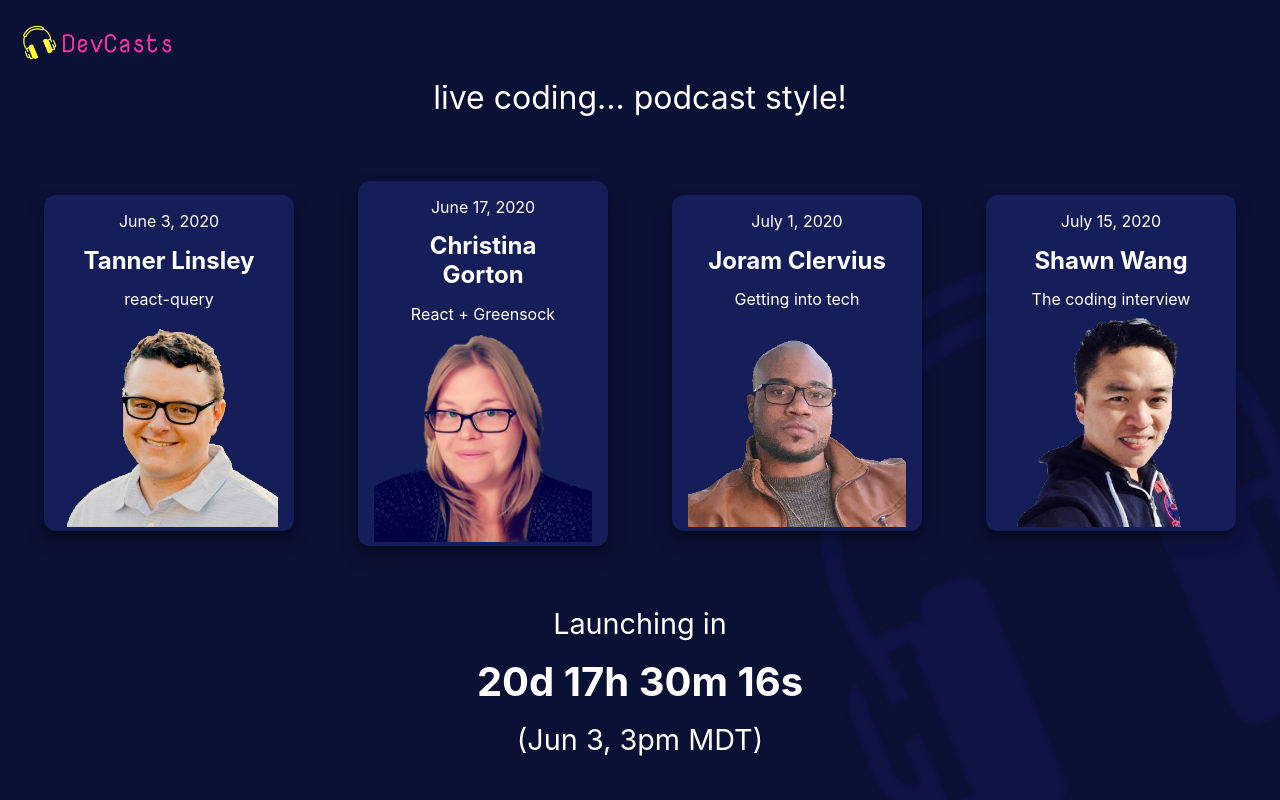
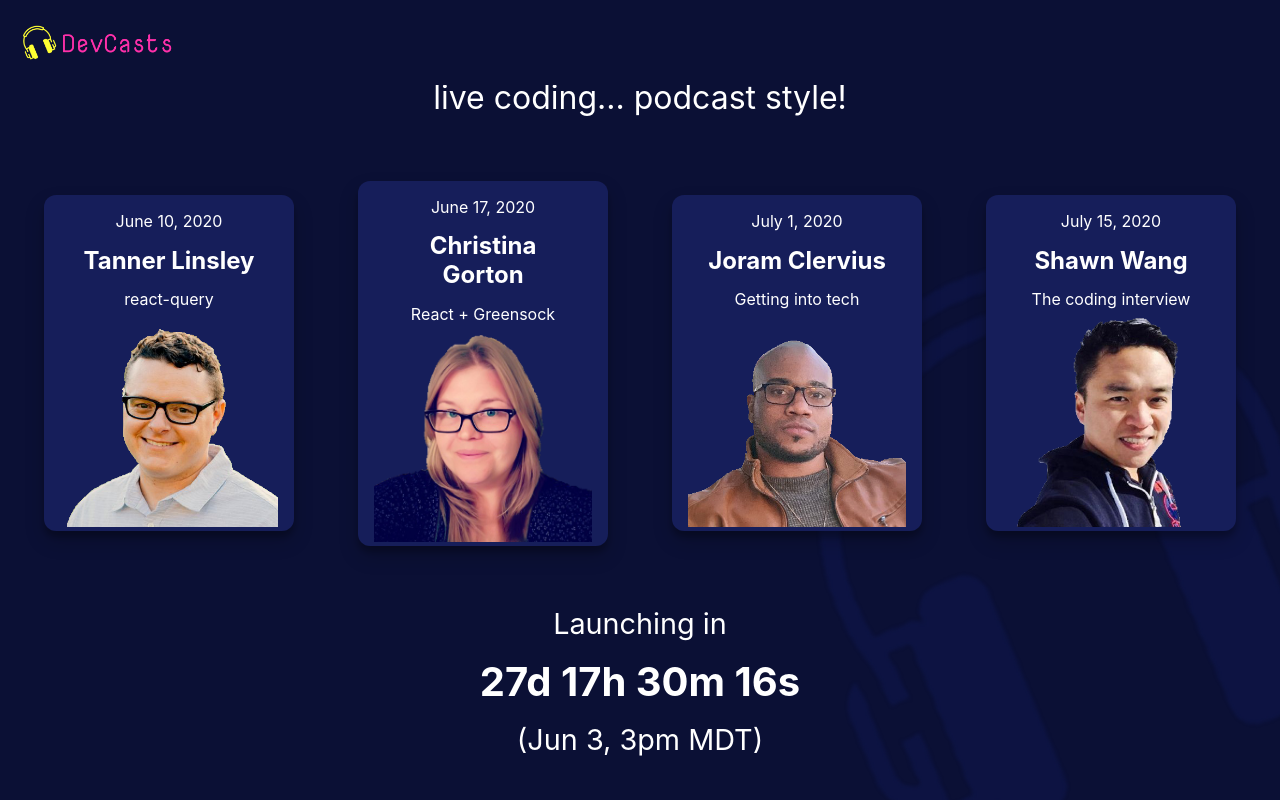
Before and after one commit to dustinmyers/devcasts, a Next.js app: page / in a window 1280 px wide. Built offline with nearby package versions, Linux system fonts and the light colour scheme.

Commit message:
Update index.js

```diff
--- a/pages/index.js
+++ b/pages/index.js
@@ -2,7 +2,7 @@ import { useEffect, useState, useRef } from "react";
 import Head from "next/head";
 
 const Home = () => {
-  const countDownDate = new Date("Jun 03, 2020 15:00:00 MDT").getTime();
+  const countDownDate = new Date("Jun 10, 2020 15:00:00 MDT").getTime();
   const [counter, setCounter] = useState();
 
   useInterval(() => {
@@ -106,7 +106,7 @@ const Home = () => {
         <div className="guests">
           <a href="https://twitter.com/tannerlinsley" target="_blank">
             <div className="guest">
-              <p>June 3, 2020</p>
+              <p>June 10, 2020</p>
               <h3>Tanner Linsley</h3>
               <p>react-query</p>
               <img src="tanner.png" alt="Tanner Linsley" />
```
